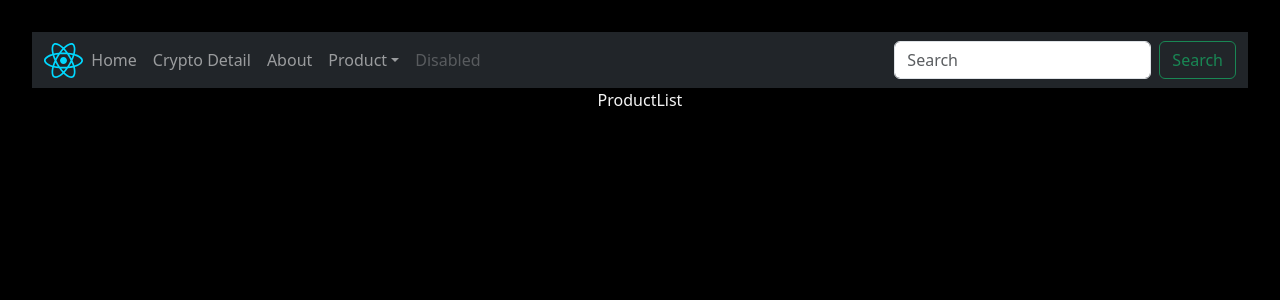
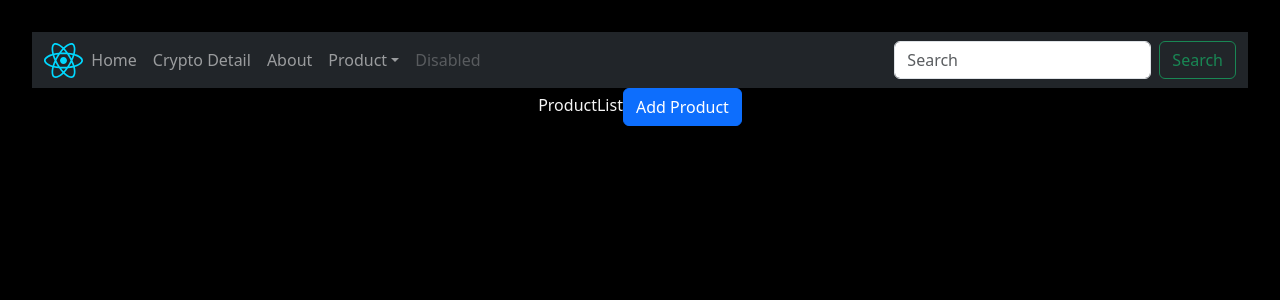
Before and after one commit to eampofu/route-opedia, a React (Vite) app: page /product/list in a window 1280 px wide. Shown: the top 300 px of the page. Built offline with nearby package versions, Linux system fonts and the light colour scheme.

Commit message:
implemented navigating back to the last previous page i.e moving from product list page to create product page and back. updated the readme.

```diff
--- a/src/Components/CreateProduct.jsx
+++ b/src/Components/CreateProduct.jsx
@@ -1,9 +1,21 @@
-import React from 'react'
+import React from "react";
+import { useNavigate } from "react-router-dom";
 
 function CreateProduct() {
-  return (
-    <div>CreateProduct</div>
-  )
+	const navigate = useNavigate();
+	return (
+		<div>
+			CreateProduct
+			<button
+				onClick={() => {
+                    // This enables you to go back to the last page if you want to go back two pages use -2
+					navigate(-1);
+				}}
+			>
+				Go Back
+			</button>
+		</div>
+	);
 }
 
-export default CreateProduct
+export default CreateProduct;
--- a/src/Components/ProductList.jsx
+++ b/src/Components/ProductList.jsx
@@ -1,8 +1,19 @@
 import React from 'react'
+import { useNavigate } from 'react-router-dom';
 
 function ProductList() {
+    const navigate=useNavigate();
   return (
-    <div>ProductList</div>
+    <div>ProductList
+        <button
+				className="btn btn-primary"
+				onClick={() => {
+					navigate("/product/create");
+				}}
+			>
+				Add Product{" "}
+			</button>
+    </div>
   )
 }
 
```
Also changed, not shown: 1 other file (tests, documents, lock files or other folders).
